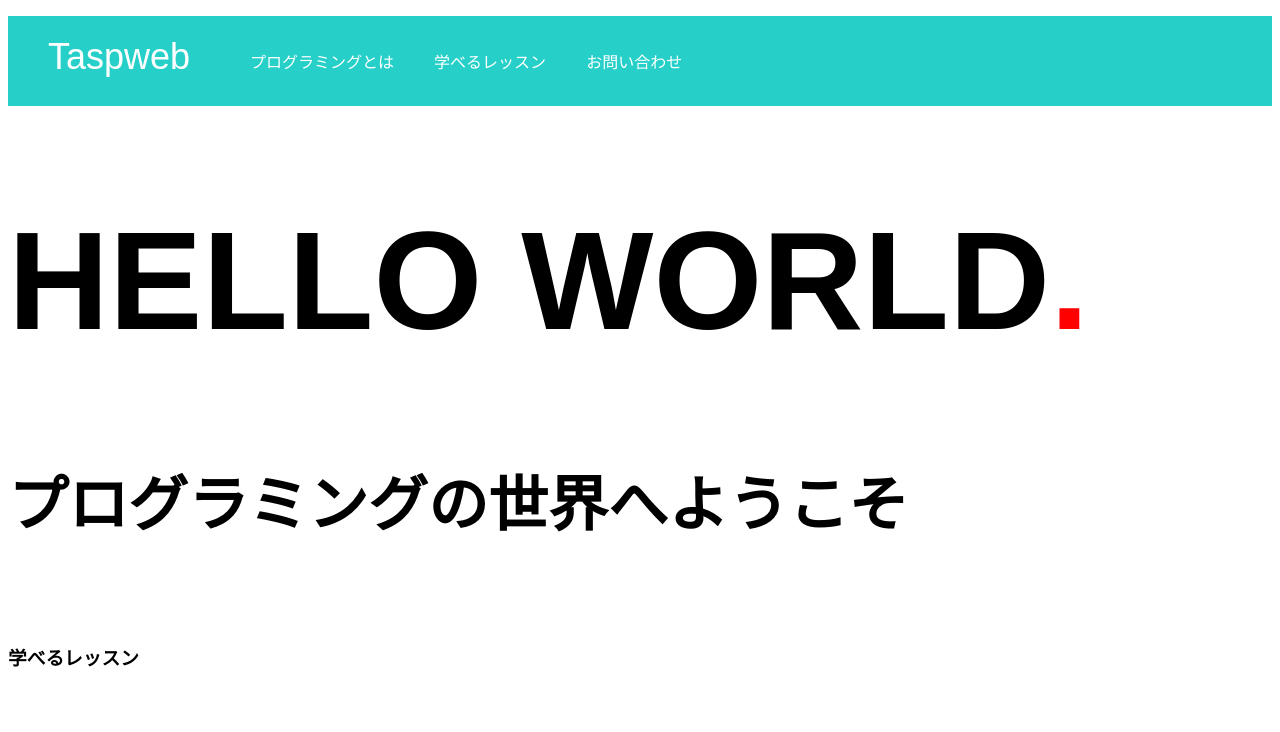
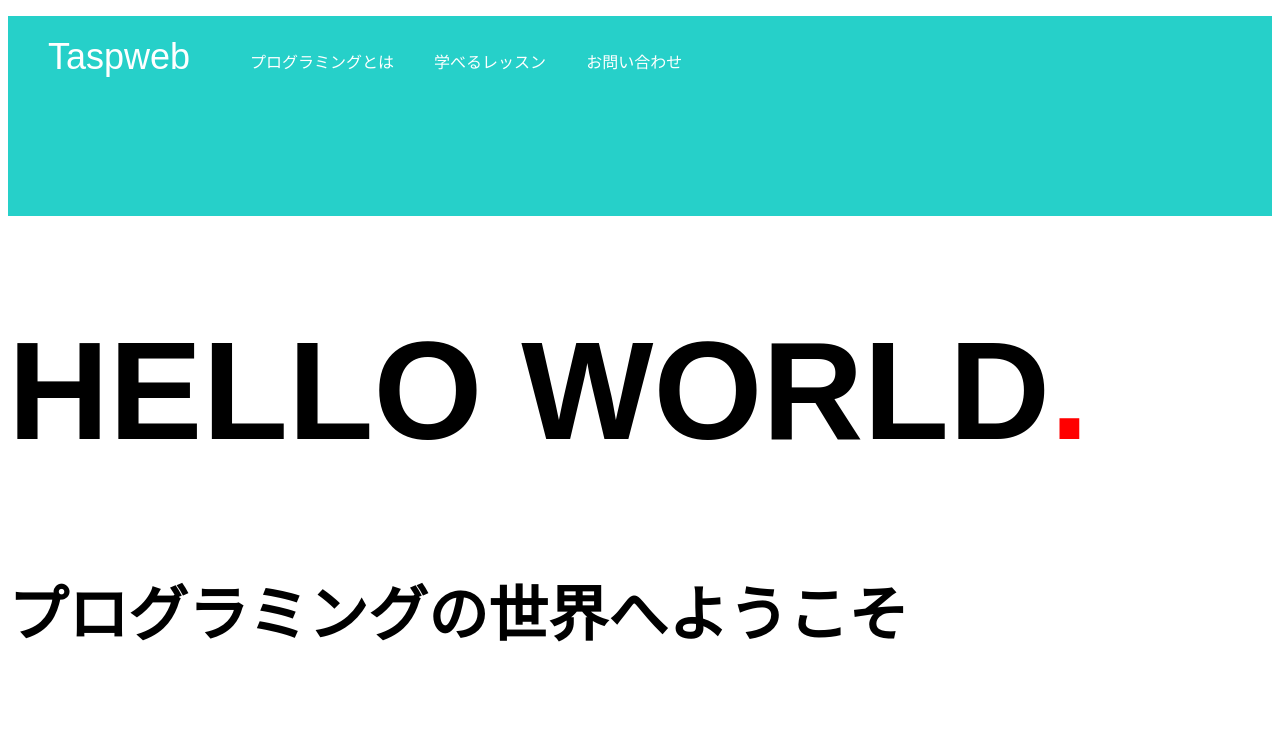
Before and after one commit to tasp-25/tasp-25.github.io, a plain HTML site: page index.html in a window 1280 px wide. Shown: the top 732 px of the page. Drawn offline with Linux system fonts and the light colour scheme.

Commit message:
Update stylesheet.css

```diff
--- a/stylesheet.css
+++ b/stylesheet.css
@@ -11,7 +11,7 @@ li{
 .header{
   background-color: #26d0c9;
   color: #fff;
-  height: 90px;
+  height: 200px;
 }
 
 .header-logo{
```
